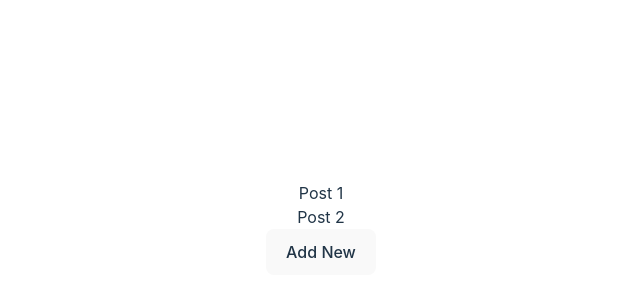
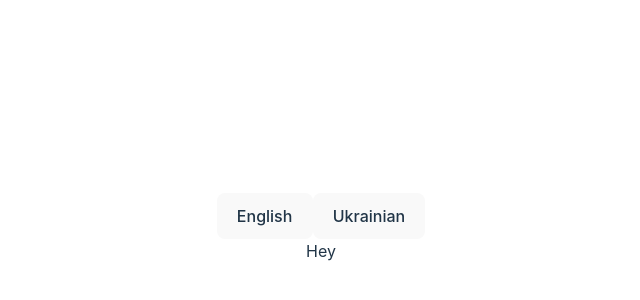
Before and after one commit to MrBarracuda/pizza-delivery-store, a React (Vite) app: page / in a window 1280 px wide. Shown: the part 172-472 px from the top of the page, without its empty margins (319-959 px from the left). Built offline with nearby package versions, Linux system fonts and the light colour scheme.

Commit message:
Add i18n
Commented example code

```diff
--- a/package.json
+++ b/package.json
@@ -12,10 +12,14 @@
     "@tanstack/react-query": "^4.24.4",
     "@tanstack/react-router": "0.0.1-beta.70",
     "daisyui": "^2.50.1",
+    "i18next": "^22.4.9",
+    "i18next-browser-languagedetector": "^7.0.1",
+    "i18next-http-backend": "^2.1.1",
     "ky": "^0.33.2",
     "react": "^18.2.0",
     "react-dom": "^18.2.0",
     "react-hook-form": "^7.43.0",
+    "react-i18next": "^12.1.5",
     "zustand": "^4.3.2"
   },
   "devDependencies": {
--- /dev/null
+++ b/public/locales/en/translation.json
@@ -0,0 +1,3 @@
+{
+  "greetings": "Hey"
+}
--- /dev/null
+++ b/public/locales/ua/translation.json
@@ -0,0 +1,3 @@
+{
+  "greetings": "Привіт"
+}
--- a/src/App.tsx
+++ b/src/App.tsx
@@ -1,36 +1,45 @@
 import "./App.css";
-import { useMutation, useQuery } from "@tanstack/react-query";
+import {useTranslation} from "react-i18next";
+import {ChangeLanguageButtons} from "./locales/ChangeLanguageButtons";
 
-const wait = (duration: number) =>
-  new Promise((resolve) => setTimeout(resolve, duration));
+// const wait = (duration: number) =>
+//   new Promise((resolve) => setTimeout(resolve, duration));
 
-const POSTS = [
-  { id: 1, title: "Post 1" },
-  { id: 2, title: "Post 2" },
-];
+// const POSTS = [
+//   { id: 1, title: "Post 1" },
+//   { id: 2, title: "Post 2" },
+// ];
+function App() {
+  const {t} = useTranslation();
 
-function App() {
-  const postsQuery = useQuery({
-    queryKey: ["posts"],
-    queryFn: () => wait(1000).then(() => [...POSTS]),
-  });
+  // const postsQuery = useQuery({
+  //   queryKey: ["posts"],
+  //   queryFn: () => wait(1).then(() => [...POSTS]),
+  // });
 
-  const newPostMutation = useMutation({
-    mutationFn: (title: string) =>
-      wait(1000).then(() => POSTS.push({ id: Number(new Date()), title })),
-  });
+  // const newPostMutation = useMutation({
+  //   mutationFn: (title: string) =>
+  //     wait(1000).then(() => POSTS.push({ id: Number(new Date()), title })),
+  // });
 
-  if (postsQuery.isLoading) return <h1>Loading...</h1>;
-  if (postsQuery.isError) return <pre>{JSON.stringify(postsQuery.error)}</pre>;
+  // if (postsQuery.isLoading) return <h1>Loading...</h1>;
+  // if (postsQuery.isError) return <pre>{JSON.stringify(postsQuery.error)}</pre>;
+
+
 
   return (
     <div>
-      {postsQuery.data.map((post) => (
-        <div key={post.id}>{post.title}</div>
-      ))}
-      <button onClick={() => newPostMutation.mutate("New Post")}>
-        Add New
-      </button>
+      <ChangeLanguageButtons />
+
+      {/*{postsQuery.data.map((post) => (*/}
+      {/*  <div key={post.id}>{post.title}</div>*/}
+      {/*))}*/}
+      {/*<button onClick={() => newPostMutation.mutate("New Post")}>*/}
+      {/*  Add New*/}
+      {/*</button>*/}
+
+
+<div>{t('greetings')}</div>
     </div>
   );
 }
--- /dev/null
+++ b/src/i18n.js
@@ -0,0 +1,19 @@
+import i18n from 'i18next';
+import { initReactI18next } from 'react-i18next';
+
+import Backend from 'i18next-http-backend';
+import LanguageDetector from 'i18next-browser-languagedetector';
+
+i18n.use(Backend).use(LanguageDetector).use(initReactI18next).init({
+    fallbackLng: 'en',
+    debug: true,
+  detection: {
+    order: ['querystring', 'cookie'],
+    caches: ['cookie']
+  },
+    interpolation: {
+      escapeValue: false,
+    }
+  });
+
+export default i18n;
--- /dev/null
+++ b/src/locales/ChangeLanguageButtons.tsx
@@ -0,0 +1,16 @@
+import {useTranslation} from "react-i18next";
+
+export const ChangeLanguageButtons = () => {
+	const {i18n} = useTranslation();
+
+	const changeLanguage = (language: string) => {
+		i18n.changeLanguage(language)
+	}
+
+	return (
+		<div>
+			<button onClick={() => changeLanguage('en')}>English</button>
+			<button onClick={() => changeLanguage('ua')}>Ukrainian</button>
+		</div>
+	)
+}
--- a/src/main.tsx
+++ b/src/main.tsx
@@ -1,16 +1,19 @@
-import React from "react";
+import React, {Suspense} from "react";
 import ReactDOM from "react-dom/client";
 import App from "./App";
 import "./index.css";
 import { QueryClient, QueryClientProvider } from "@tanstack/react-query";
 import { ReactQueryDevtools } from "@tanstack/react-query-devtools";
+import './i18n';
 
 const queryClient = new QueryClient();
 
 ReactDOM.createRoot(document.getElementById("root") as HTMLElement).render(
   <React.StrictMode>
     <QueryClientProvider client={queryClient}>
-      <App />
+      <Suspense fallback={<div>Loading...</div>}>
+        <App />
+      </Suspense>
       <ReactQueryDevtools />
     </QueryClientProvider>
   </React.StrictMode>
```
Also changed, not shown: src/ComponentA.tsx (added), 1 other file (tests, documents, lock files or other folders).
